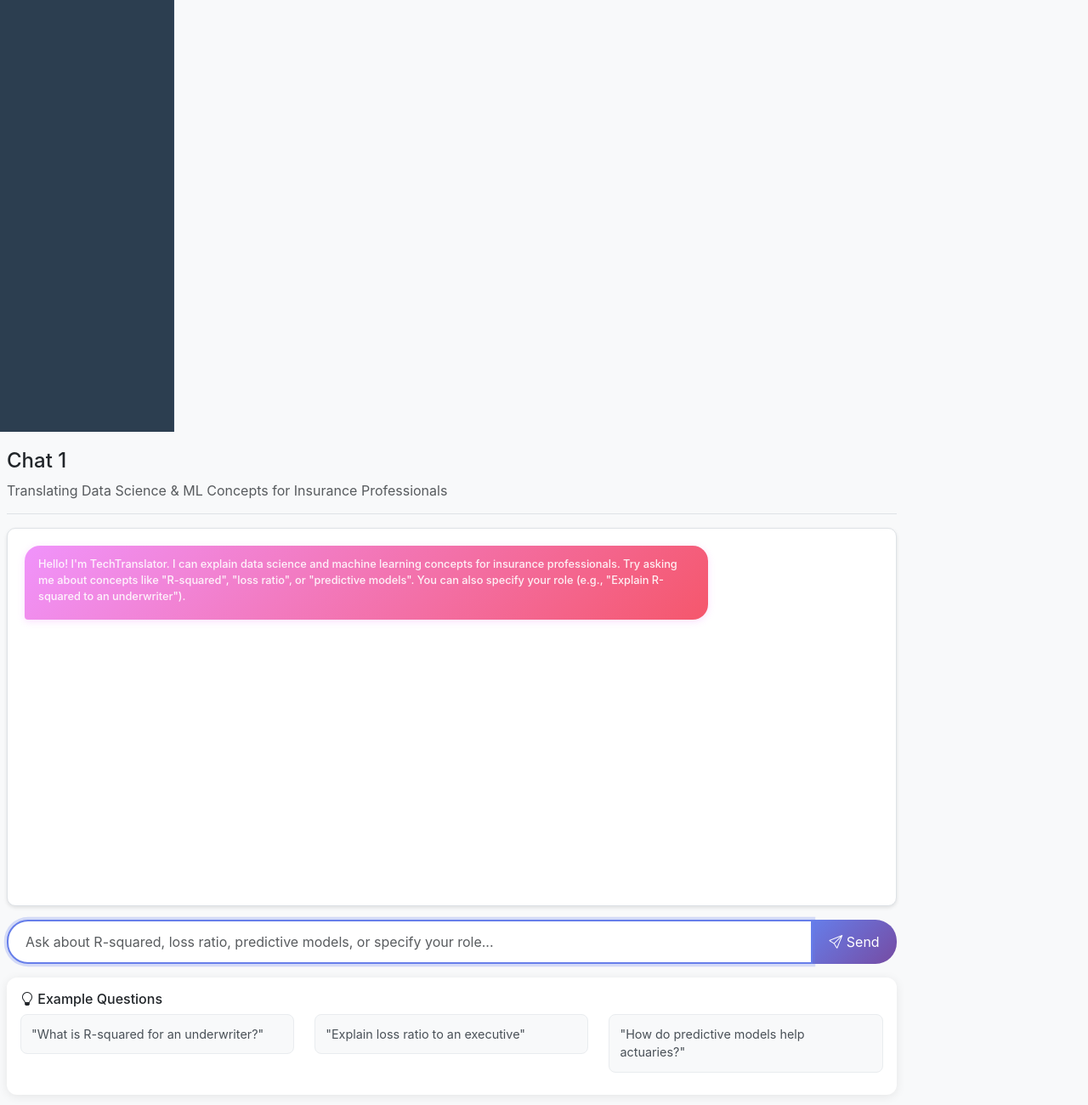
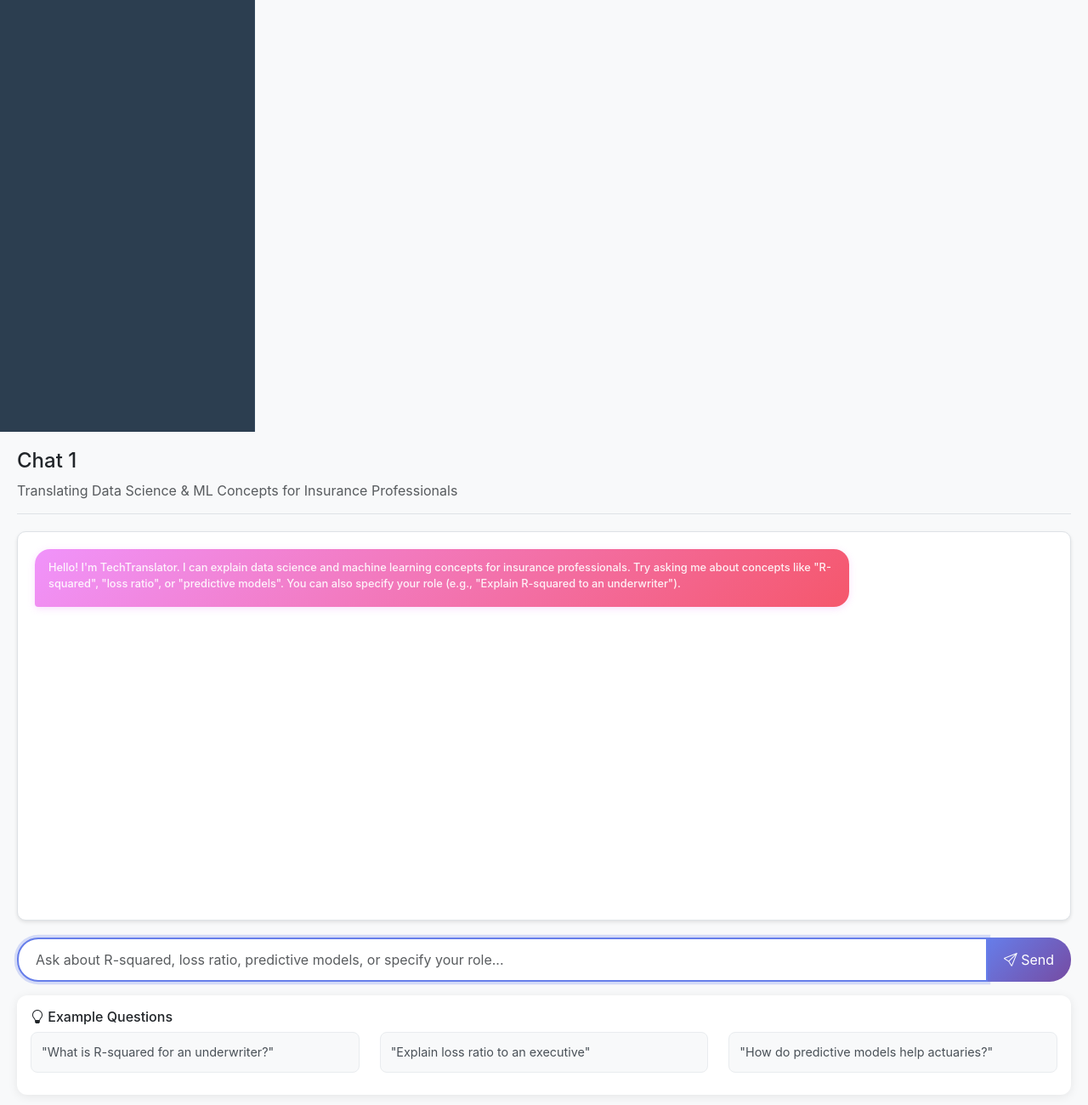
Before and after one commit to hxu47/TechTranslator, a plain HTML site: page frontend/public/index.html in a window 1280 px wide. Shown: the part 292-1592 px from the top of the page at 85% size. Drawn offline with nearby package versions, Linux system fonts and the light colour scheme.

Commit message:
fix frontend layout

```diff
--- a/frontend/public/index.html
+++ b/frontend/public/index.html
@@ -12,9 +12,9 @@
 <body>
     <div class="container-fluid">
         <!-- Chat Section - Main Interface -->
-        <div class="row" id="chatSection">
+        <div id="chatSection">
             <!-- Sidebar for Chat History -->
-            <div class="col-md-3 col-lg-2 sidebar">
+            <div class="sidebar">
                 <div class="d-flex justify-content-between align-items-center mb-3">
                     <h5 class="mb-0">TechTranslator</h5>
                     <button class="btn btn-outline-secondary btn-sm" id="logoutButton" style="display: none;">
@@ -35,21 +35,22 @@
             </div>
 
             <!-- Main Chat Area -->
-            <div class="col-md-9 col-lg-10 main-chat">
-                <div class="chat-header d-flex justify-content-between align-items-center mb-3">
+            <div class="main-chat">
+                <div class="chat-header">
                     <div>
                         <h4 id="currentChatTitle">New Chat</h4>
                         <p class="text-muted mb-0">Translating Data Science & ML Concepts for Insurance Professionals</p>
                     </div>
                 </div>
 
-                <div class="chat-container mb-3" id="chatContainer">
+                <div class="chat-container" id="chatContainer">
                     <div class="message-container" id="messageContainer">
                         <!-- Messages will be populated here -->
                     </div>
                 </div>
 
-                <div class="input-group">
+                <div class="input-section">
+                    <div class="input-group mb-3">
                         <input type="text" class="form-control" id="userInput"
                                placeholder="Ask about R-squared, loss ratio, predictive models, or specify your role...">
                         <button class="btn btn-primary" type="button" id="sendButton">
@@ -58,7 +59,6 @@
                     </div>
 
                     <!-- Help/Examples Section -->
-                <div class="mt-3">
                     <div class="card">
                         <div class="card-body">
                             <h6 class="card-title">
--- a/frontend/src/css/styles.css
+++ b/frontend/src/css/styles.css
@@ -1,26 +1,40 @@
-/* Global Styles */
+/* Fixed CSS for proper layout */
+* {
+    box-sizing: border-box;
+    margin: 0;
+    padding: 0;
+}
+
 body {
     background-color: #f8f9fa;
     font-family: -apple-system, BlinkMacSystemFont, 'Segoe UI', Roboto, 'Helvetica Neue', Arial, sans-serif;
+    height: 100vh;
+    overflow: hidden;
 }
 
 .container-fluid {
     height: 100vh;
     padding: 0;
+    display: flex;
+    flex-direction: row;
 }
 
-/* Sidebar Styles */
+/* Sidebar Styles - Fixed width */
 .sidebar {
     background-color: #2c3e50;
     color: white;
     padding: 20px;
+    width: 300px;
+    min-width: 300px;
     height: 100vh;
     overflow-y: auto;
     border-right: 1px solid #34495e;
+    flex-shrink: 0;
 }
 
 .sidebar h5 {
     color: #ecf0f1;
+    margin-bottom: 20px;
 }
 
 .sidebar h6 {
@@ -50,17 +64,21 @@ body {
     color: white;
 }
 
-/* Main Chat Area */
+/* Main Chat Area - Flex grow to fill remaining space */
 .main-chat {
+    flex: 1;
     padding: 20px;
     height: 100vh;
     display: flex;
     flex-direction: column;
+    overflow: hidden;
 }
 
 .chat-header {
     border-bottom: 1px solid #dee2e6;
     padding-bottom: 15px;
+    margin-bottom: 20px;
+    flex-shrink: 0;
 }
 
 /* Chat Styles */
@@ -72,6 +90,7 @@ body {
     padding: 20px;
     background-color: white;
     box-shadow: 0 2px 4px rgba(0, 0, 0, 0.1);
+    margin-bottom: 20px;
 }
 
 .message-container {
@@ -109,9 +128,9 @@ body {
     font-weight: 500;
 }
 
-/* Input Area */
-.input-group {
-    margin-top: auto;
+/* Input Area - Fixed at bottom */
+.input-section {
+    flex-shrink: 0;
 }
 
 .input-group .form-control {
@@ -224,11 +243,15 @@ body {
 
 /* Responsive Design */
 @media (max-width: 768px) {
+    .container-fluid {
+        flex-direction: column;
+    }
+
     .sidebar {
         position: fixed;
         top: 0;
-        left: -100%;
-        width: 80%;
+        left: -300px;
+        width: 300px;
         z-index: 1050;
         transition: left 0.3s;
     }
@@ -239,10 +262,11 @@ body {
 
     .main-chat {
         padding: 15px;
+        width: 100%;
     }
 
     .chat-container {
-        height: 60vh;
+        height: 50vh;
     }
 
     .user-message,
@@ -329,3 +353,8 @@ body {
     border-radius: 12px;
     box-shadow: 0 2px 12px rgba(0, 0, 0, 0.08);
 }
+
+/* Auth Section - Hidden by default */
+#authSection {
+    display: none;
+}
```
Lines whose indentation alone changed are shown as unchanged.
